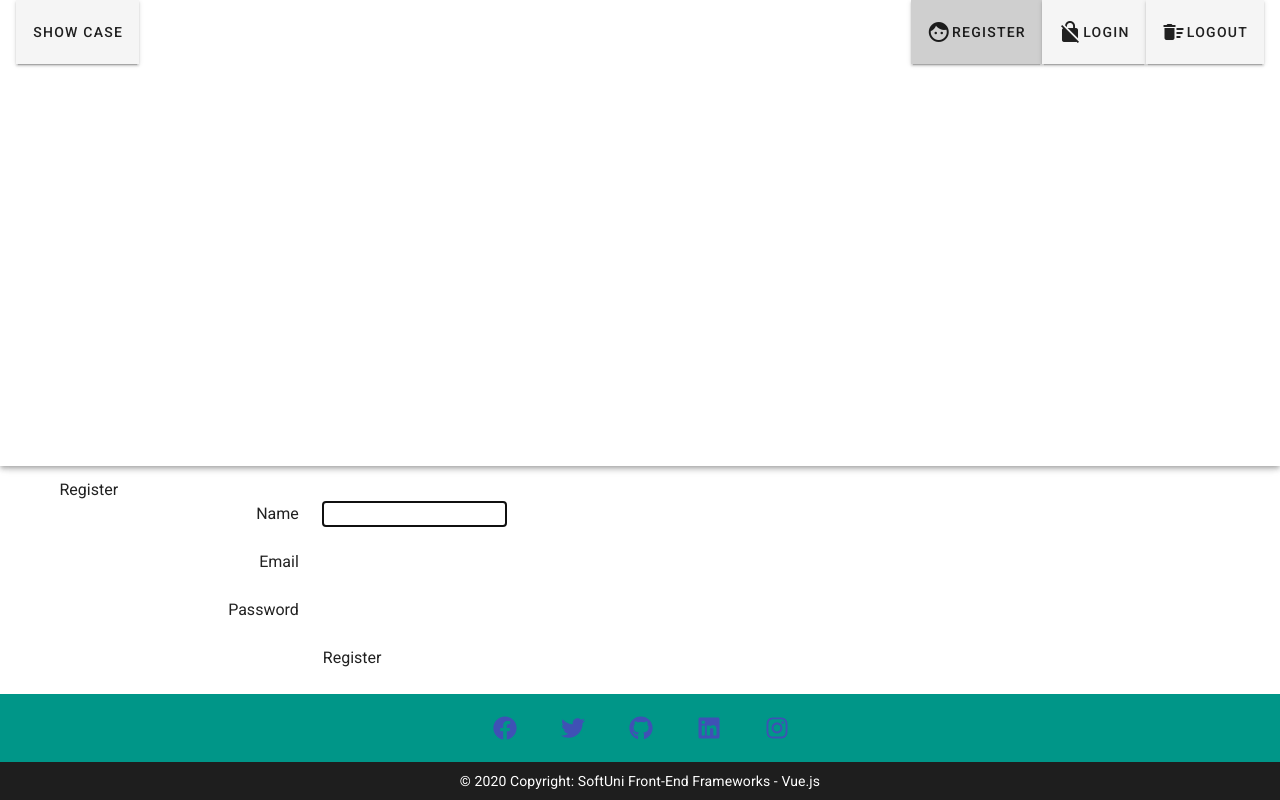
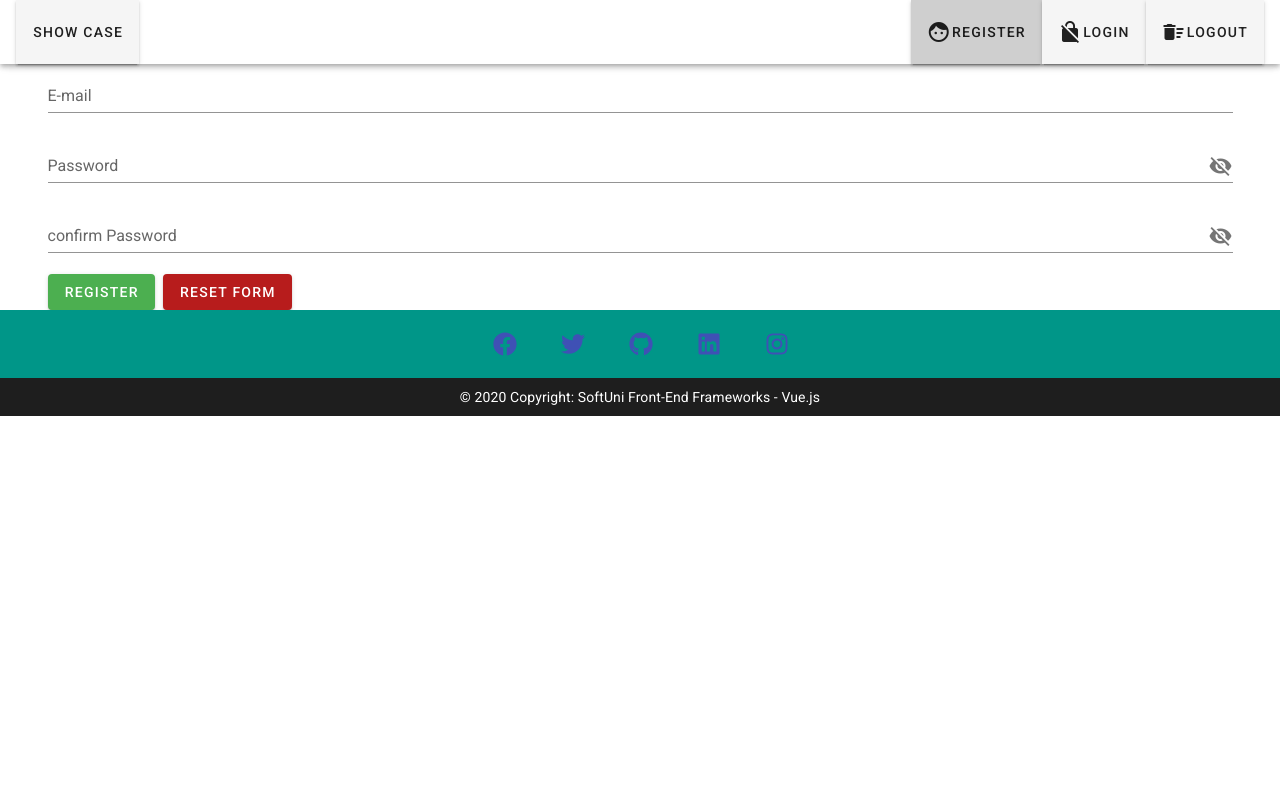
Before and after one commit to StefanLB/Front-End-Frameworks-March-2020-VueJS-Project, a Vue app in the folder scrollol/: page /register in a window 1280 px wide. Built offline with nearby package versions, Linux system fonts and the light colour scheme; no server answers; what vuefire would draw is missing.

Commit message:
Fixed header flex.

```diff
--- a/scrollol/src/components/authentication/Register.vue
+++ b/scrollol/src/components/authentication/Register.vue
@@ -1,105 +1,69 @@
 <template>
-  <div class="container">
-    <div class="row justify-content-center">
-      <div class="col-md-8">
-        <div class="card">
-          <div class="card-header">Register</div>
-          <div class="card-body">
-            <div v-if="error" class="alert alert-danger">{{error}}</div>
-            <form action="#" @submit.prevent="submit">
-              <div class="form-group row">
-                <label for="name" class="col-md-4 col-form-label text-md-right">Name</label>
+  <v-container>
+    <v-layout row wrap>
+      <v-flex>
+        <v-form ref="form" v-model="valid" lazy-validation>
+          <v-text-field v-model="email" :rules="emailRules" label="E-mail" required></v-text-field>
 
-                <div class="col-md-6">
-                  <input
-                    id="name"
-                    type="name"
-                    class="form-control"
-                    name="name"
-                    value
-                    required
-                    autofocus
-                    v-model="form.name"
-                  />
-                </div>
-              </div>
+          <v-text-field
+            v-model="password"
+            :rules="passwordRules"
+            label="Password"
+            required
+            :append-icon="passwordShow ? 'visibility' : 'visibility_off'"
+            :type="passwordShow ? 'text' : 'password'"
+            @click:append="passwordShow = !passwordShow"
+          ></v-text-field>
 
-              <div class="form-group row">
-                <label for="email" class="col-md-4 col-form-label text-md-right">Email</label>
+          <v-text-field
+            v-model="confirmPassword"
+            label="confirm Password"
+            :rules="passwordRules"
+            required
+            :append-icon="confirmPasswordShow ? 'visibility' : 'visibility_off'"
+            :type="confirmPasswordShow ? 'text' : 'password'"
+            @click:append="confirmPasswordShow = !confirmPasswordShow"
+          ></v-text-field>
 
-                <div class="col-md-6">
-                  <input
-                    id="email"
-                    type="email"
-                    class="form-control"
-                    name="email"
-                    value
-                    required
-                    autofocus
-                    v-model="form.email"
-                  />
-                </div>
-              </div>
+          <v-btn :disabled="!valid" color="success" @click="validate">Register</v-btn>
 
-              <div class="form-group row">
-                <label for="password" class="col-md-4 col-form-label text-md-right">Password</label>
-
-                <div class="col-md-6">
-                  <input
-                    id="password"
-                    type="password"
-                    class="form-control"
-                    name="password"
-                    required
-                    v-model="form.password"
-                  />
-                </div>
-              </div>
-
-              <div class="form-group row mb-0">
-                <div class="col-md-8 offset-md-4">
-                  <button type="submit" class="btn btn-primary">Register</button>
-                </div>
-              </div>
-            </form>
-          </div>
-        </div>
-      </div>
-    </div>
-  </div>
+          <v-btn class="error" color="error" @click="reset">Reset Form</v-btn>
+        </v-form>
+      </v-flex>
+    </v-layout>
+  </v-container>
 </template>
 
-
 <script>
-import firebase from "firebase";
-
 export default {
-  data() {
-    return {
-      form: {
-        name: "",
-        email: "",
-        password: ""
-      },
-      error: null
-    };
-  },
+  data: () => ({
+    passwordShow: false,
+    confirmPasswordShow: false,
+    valid: true,
+    email: "",
+    emailRules: [
+      v => !!v || "E-mail is required",
+      v => /.+@.+/.test(v) || "E-mail must be valid"
+    ],
+    password: "",
+    confirmPassword: "",
+    passwordRules: [v => !!v || "Password and Confirm password Required"]
+  }),
   methods: {
-    submit() {
-      firebase
-        .auth()
-        .createUserWithEmailAndPassword(this.form.email, this.form.password)
-        .then(data => {
-          data.user
-            .updateProfile({
-              displayName: this.form.name
-            })
-            .then(() => {});
-        })
-        .catch(err => {
-          this.error = err.message;
-        });
+    validate() {
+      if (this.$refs.form.validate()) {
+        this.snackbar = true;
+      }
+    },
+    reset() {
+      this.$refs.form.reset();
     }
   }
 };
 </script>
+
+<style scoped>
+.error {
+  margin-left: 8px;
+}
+</style>
--- a/scrollol/src/components/shared/Header.vue
+++ b/scrollol/src/components/shared/Header.vue
@@ -42,3 +42,9 @@ export default {
   }
 };
 </script>
+
+<style scoped>
+.v-toolbar {
+  flex: 0
+}
+</style>
```
Also changed, not shown: scrollol/src/App.vue (line endings or trailing spaces).
